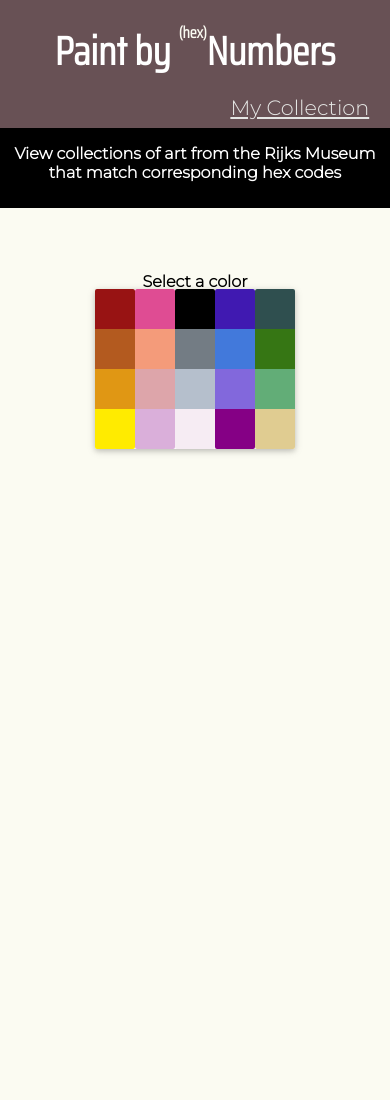
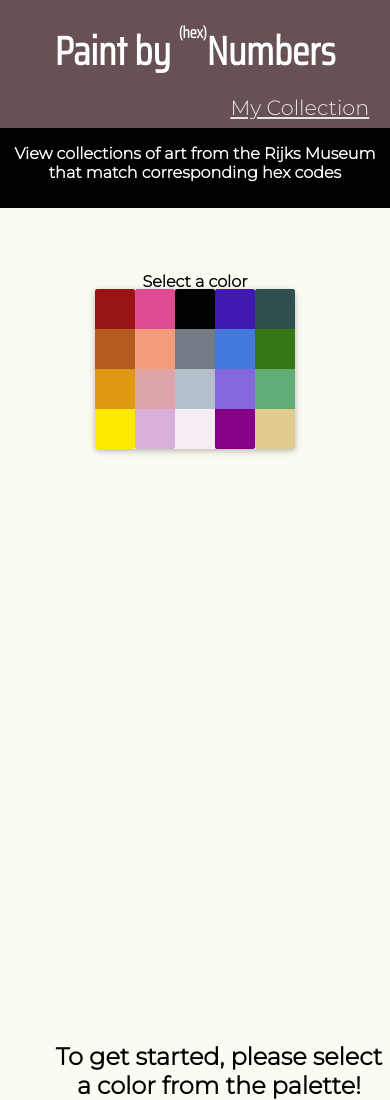
Before and after one commit to ashton-huxtable/painting-by-hex-number, a React (Create React App) app: page / in a window 390 px wide. Built offline with nearby package versions, Linux system fonts and the light colour scheme.

Commit message:
Update media screen styling

```diff
--- a/src/components/Home/Home.css
+++ b/src/components/Home/Home.css
@@ -10,7 +10,6 @@
     grid-template-rows: 1fr;
     grid-template-columns: repeat(3, 1fr);
     grid-gap: 1rem;
-
 }
 
 .each-piece {
@@ -20,7 +19,6 @@
     justify-content: space-between;
     text-align: center;
     position: relative;
-    box-shadow: 10px 5px 5px #cfd2cd;
 }
 
 .each-piece:hover img {
@@ -31,6 +29,13 @@
     opacity: 1;
 }
 
+.fav-button {
+    background-color: #fbfbf2 ;
+    border: none;
+    font-family: 'Montserrat', sans-serif;
+    height: 20px;
+}
+
 img {
     object-fit: cover;
     width: 23vw;
@@ -39,6 +44,14 @@ img {
     display: block;
     transition: .5s ease;
     backface-visibility: hidden;
+    box-shadow: 10px 5px 5px #cfd2cd;
+}
+
+.loading{
+    font-size: 1.5em;
+    font-weight: bold;
+    margin-left: 2em;
+    text-align: center;
 }
 
 .middle {
@@ -50,21 +63,7 @@ img {
     transform: translate(-50%, -50%);
     -ms-transform: translate(-50%, -50%);
     text-align: center;
-  }
-
-  .text {
-    background-color: #847577;
-    color: white;
-    font-size: 16px;
-    object-fit: cover;
-
-  }
-
-  .fav-button {
-      background-color: #fbfbf2 ;
-      border: none;
-      font-family: 'Montserrat', sans-serif;
-      height: 20px;
+    width: 20vw
 }
 
 .palette-container {
@@ -74,7 +73,6 @@ img {
     justify-content: flex-start;
     height: 100vh;
     background-color: #fbfbf2;
-
 }
 
 .select-color {
@@ -83,31 +81,37 @@ img {
     font-size: 16px;
 }
 
+.text {
+    background-color: #847577;
+    color: white;
+    font-size: 1em;
+    object-fit: cover;
+}
+
 
 
 @media screen and (max-width: 1100px) {
+
+
     .match-container {
         display: grid;
         grid-template-rows: 1fr;
         grid-template-columns: repeat(2, 1fr);
         grid-gap: 1rem;
-
     }
 
     img {
         object-fit: cover;
-        width: 40vw;
+        width: 30vw;
         height: 25vh;
         opacity: 1;
         display: block;
         transition: .5s ease;
         backface-visibility: hidden;
     }
-
 }
 
 @media screen and (max-width: 900px) {
-
     .main-container {
         display: flex;
         flex-direction: column;
@@ -152,22 +156,17 @@ img {
         text-align: center;
         position: relative;
     }
-
 }
 
 @media screen and (max-width: 500px) {
-    .main-container {
+
+    .each-piece {
         display: flex;
         flex-direction: column;
-        overflow: scroll;
-    }
-
-    .match-container {
-        display: grid;
-        grid-template-rows: 1fr;
-        grid-template-columns: repeat(1, 1fr);
-        grid-gap: 1rem;
-
+        align-items: center;
+        justify-content: space-between;
+        text-align: center;
+        position: relative;
     }
 
     img {
@@ -181,6 +180,30 @@ img {
         box-shadow: 10px 5px 5px #cfd2cd;
     }
 
+    .loading{
+        font-size: 1.5em;
+        font-weight: bold;
+        margin: 0;
+        text-align: center;
+    }
+
+    .main-container {
+        display: flex;
+        flex-direction: column;
+        overflow: scroll;
+    }
+
+    .match-container {
+        display: grid;
+        grid-template-rows: 1fr;
+        grid-template-columns: repeat(1, 1fr);
+        grid-gap: 1rem;
+    }
+
+    .middle{
+        width: 75vw;
+    }
+
     .palette-container {
         display: flex;
         flex-direction: column;
@@ -188,17 +211,10 @@ img {
         justify-content: flex-start;
         height: 30vh;
         background-color: #fbfbf2;
-
     }
 
-    .each-piece {
-        display: flex;
-        flex-direction: column;
-        align-items: center;
-        justify-content: space-between;
-        text-align: center;
-        position: relative;
-
+    .text{
+        font-size: 1em;
     }
 
 }
--- a/src/components/Home/Home.tsx
+++ b/src/components/Home/Home.tsx
@@ -59,22 +59,19 @@ const Home: React.FC = () => {
     return (
 
         <main className='main-container'>
-          <aside className='palette-container'>
-            <p className='select-color'>Select a color</p>
-            <ColorPalette handleColorClick={handleColorClick}/>
-          </aside>
           <Route exact path='/'>
+            <aside className='palette-container'>
+                <p className='select-color'>Select a color</p>
+                <ColorPalette handleColorClick={handleColorClick}/>
+            </aside>
             <section>
-              {!art && isLoading && !error && <h2>Loading matching paintings 🎨</h2>}
-              {!art && error && <h2>Uh oh something has gone wrong</h2>}
+              {!art.length && <h2 className='loading'>To get started, please select a color from the palette!</h2>}
+              {!art.length && isLoading && !error && <h2 className='loading'>Loading matching paintings</h2>}
+              {!art.length && error && <h2 className='loading'>Something went wrong</h2>}
               {art && !isLoading && !error && <AllPaintings art={art} addToFavorites={addToFavorites}/>}
             </section>
           </Route>
           <Route path='/favorites' render={() => <Favorites favorites={favorites}/>} />
-
-          {/* <section>
-              <Favorites favorites={favorites}/>
-          </section> */}
         </main>
     )
 }
```
Lines whose indentation alone changed are shown as unchanged.
